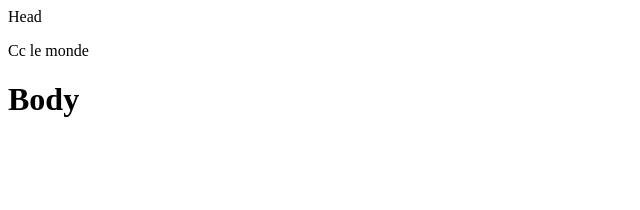
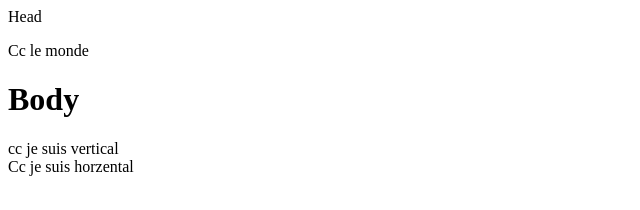
Before and after one commit to aymensellaouti/gitForma, a plain HTML site: page index.html in a window 1280 px wide. Shown: the whole page, without its empty margins (0-640 px from the left). Drawn offline with Linux system fonts and the light colour scheme.

Commit message:
Div and Span

```diff
--- a/index.html
+++ b/index.html
@@ -6,5 +6,7 @@
   <body>
     <p>Cc le monde</p>
     <h1>Body</h1>
+    <div>cc je suis vertical</div>
+    <span> Cc je suis horzental </span>
   </body>
 </html>
```
